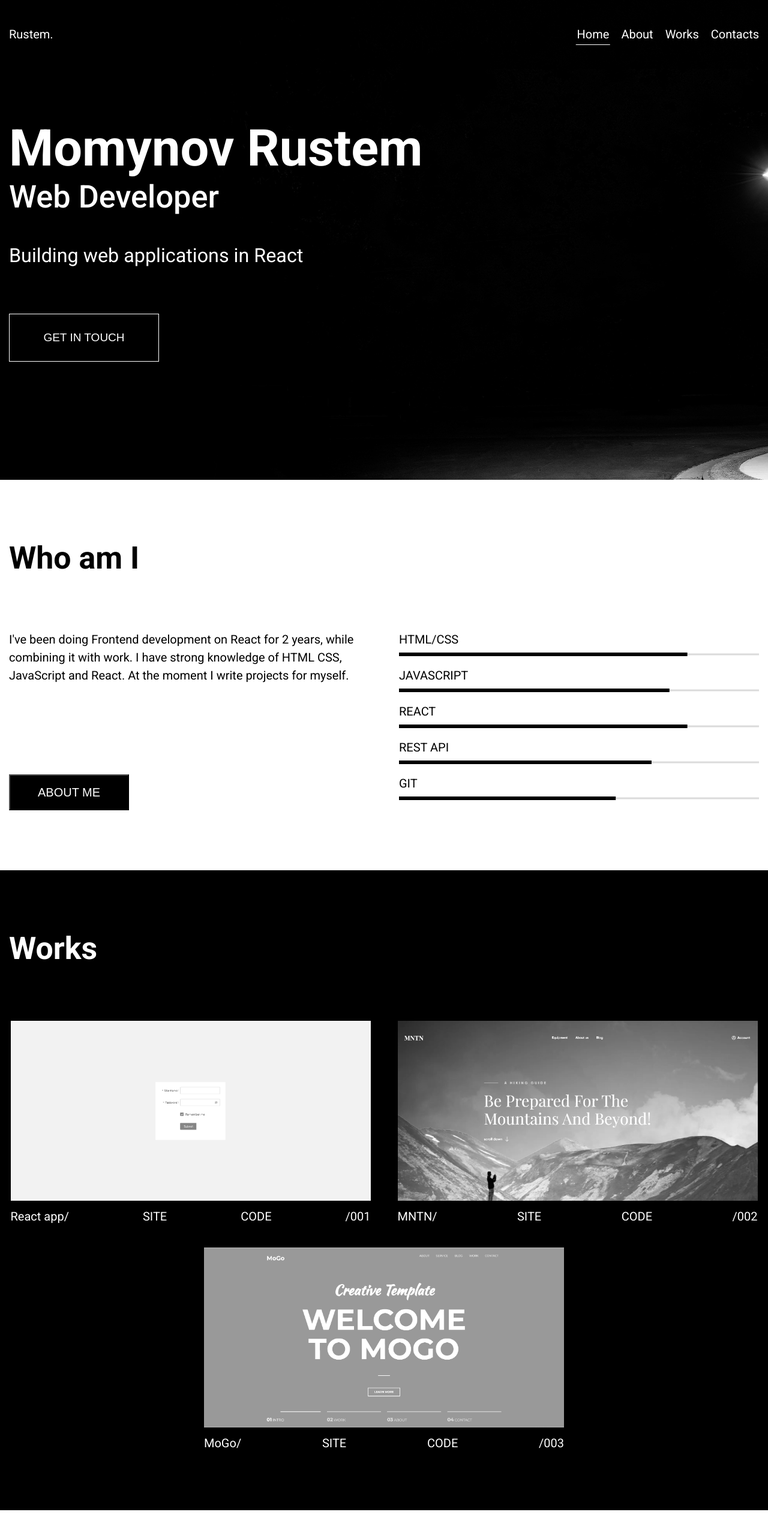
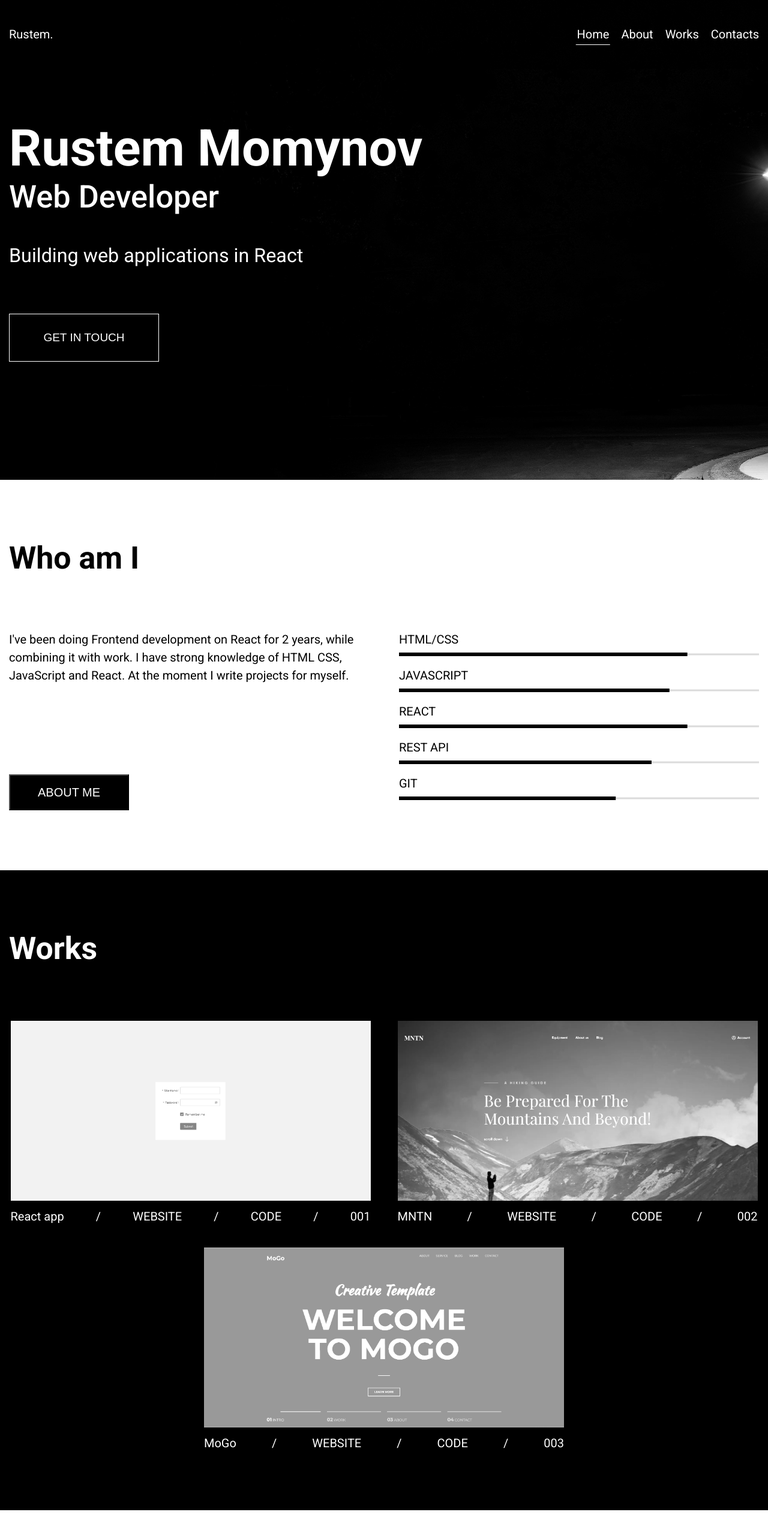
Before and after one commit to RustemMomynov/MyPortfolio, a React (Create React App) app: page / in a window 1280 px wide. Shown: the top 2566 px of the page at 60% size. Built offline with nearby package versions, Linux system fonts and the light colour scheme.

Commit message:
fix design of textarea

```diff
--- a/src/layout/sections/contacts/Contacts.styles.ts
+++ b/src/layout/sections/contacts/Contacts.styles.ts
@@ -20,7 +20,7 @@ const Form = styled.form`
   background-color: ${theme.colors.secondaryBg};
 
   textarea {
-    height: 100%;
+    height: 18px;
     font-family: "Roboto";
     resize: none;
     line-height: 1;
--- a/src/layout/sections/contacts/Contacts.tsx
+++ b/src/layout/sections/contacts/Contacts.tsx
@@ -52,7 +52,6 @@ const Contacts: FC<ContactsProps> = () => {
                 name="user_email"
                 required
               />
-              {/* <S.Field type="text" placeholder="Subject" name="subject" /> */}
               <S.Field
                 as={"textarea"}
                 placeholder="Message"
--- a/src/layout/sections/main/Main.tsx
+++ b/src/layout/sections/main/Main.tsx
@@ -3,6 +3,7 @@ import { S } from "./Main_styles";
 import { StyledContainer } from "../../../components/Container";
 import { FlexWrapper } from "../../../components/FlexWrapper";
 import { StyledBtn } from "../../../components/Button";
+import { Link } from "react-scroll";
 
 interface MainProps {}
 
@@ -12,12 +13,19 @@ const Main: FC<MainProps> = () => {
       <StyledContainer>
         <FlexWrapper align="center">
           <S.ContentWrapper>
-            <S.Name>Momynov Rustem</S.Name>
+            <S.Name>Rustem Momynov</S.Name>
             <S.MainTitle>Web Developer</S.MainTitle>
             <S.PersonalInfo>Building web applications in React</S.PersonalInfo>
-            <a href="#contacts">
+            <Link
+              activeClass="active"
+              to="contacts"
+              offset={50}
+              duration={1000}
+              spy
+              smooth
+            >
               <StyledBtn>Get in touch</StyledBtn>
-            </a>
+            </Link>
           </S.ContentWrapper>
         </FlexWrapper>
       </StyledContainer>
--- a/src/layout/sections/works/Works.styles.ts
+++ b/src/layout/sections/works/Works.styles.ts
@@ -13,11 +13,6 @@ const Works = styled.section`
 
 const Work = styled.div`
   margin: 0 auto;
-`;
-
-const ImageWrapper = styled.div`
-  position: relative;
-  margin-bottom: 10px;
 
   filter: grayscale(100%);
 
@@ -26,6 +21,11 @@ const ImageWrapper = styled.div`
   &:hover {
     filter: grayscale(0%);
   }
+`;
+
+const ImageWrapper = styled.div`
+  position: relative;
+  margin-bottom: 10px;
 `;
 
 const Img = styled.img`
--- a/src/layout/sections/works/work/Work.tsx
+++ b/src/layout/sections/works/work/Work.tsx
@@ -14,19 +14,22 @@ const Work: FC<WorkProps> = (props) => {
   return (
     <S.Work style={props.style}>
       <S.ImageWrapper>
-        <S.Img src={props.imgSrc} />
+        <a href={props.links.site} target="_blank">
+          <S.Img src={props.imgSrc} />
+        </a>
       </S.ImageWrapper>
 
       <S.Description>
         <FlexWrapper justify="space-between">
-          <S.Title>{props.title}/</S.Title>{" "}
+          <S.Title>{props.title}</S.Title> /
           <S.Link target="_blank" href={props.links.site}>
-            SITE
-          </S.Link>{" "}
+            WEBSITE
+          </S.Link>
+          /
           <S.Link target="_blank" href={props.links.code}>
             CODE
           </S.Link>
-          <S.Number>{`/00${props.number}`}</S.Number>
+          /<S.Number>{`00${props.number}`}</S.Number>
         </FlexWrapper>
       </S.Description>
     </S.Work>
```
